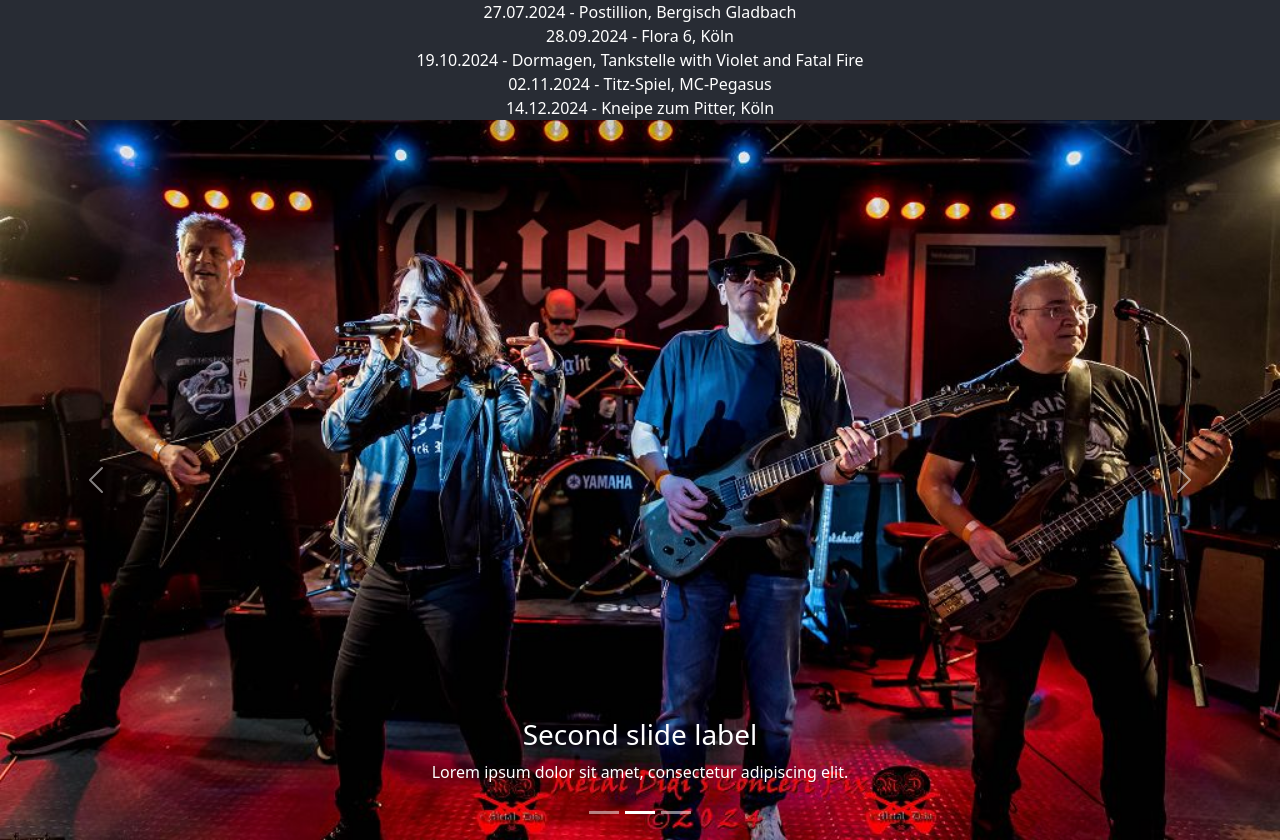
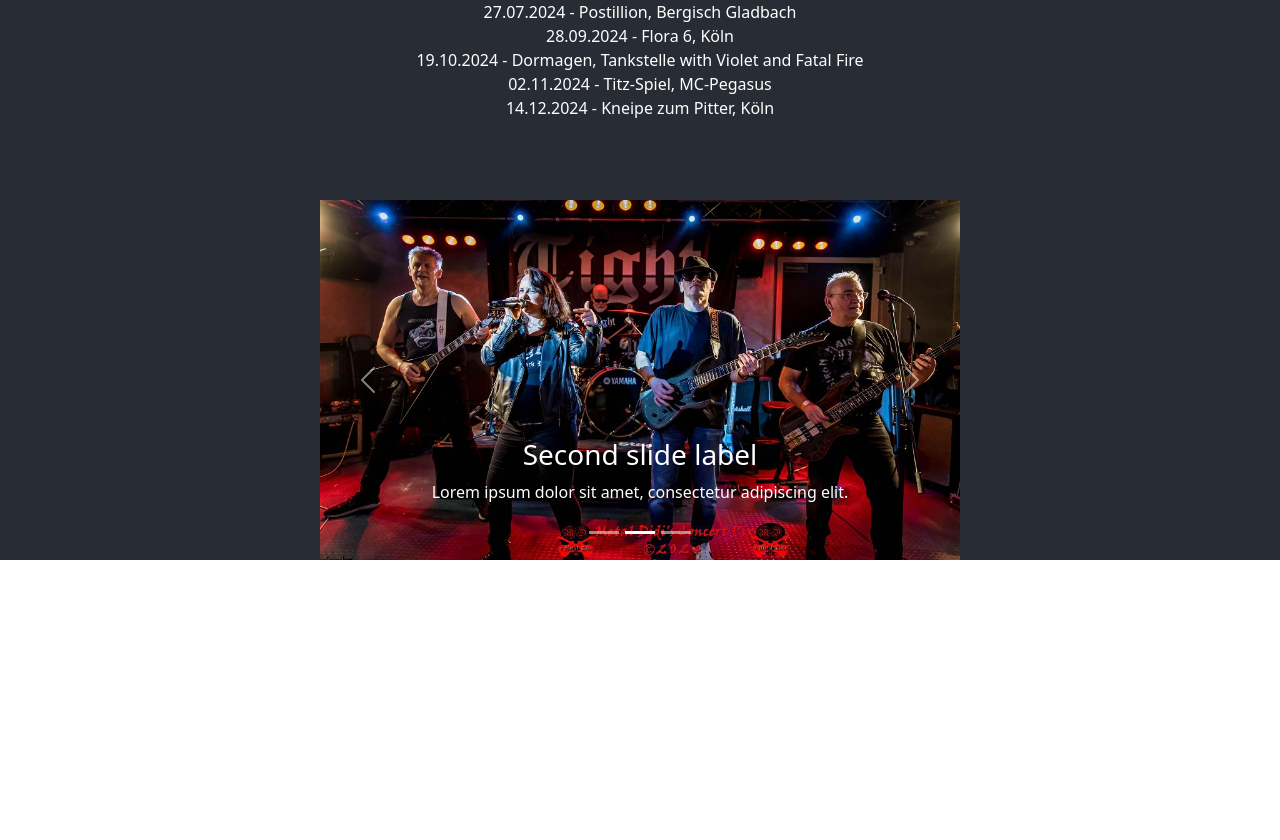
Before and after one commit to M1roel/tight-rock, a React (Create React App) app: page / in a window 1280 px wide. Shown: the part 905-1745 px from the top of the page. After the commit the page ends 1465 px from the top, so only its background shows below. Built offline with nearby package versions, Linux system fonts and the light colour scheme.

Commit message:
Carousel angepasst auf 50% Groesse und Hintergrundfarbe für die ganze Seite gesetzt

```diff
--- a/package.json
+++ b/package.json
@@ -37,5 +37,8 @@
       "last 1 firefox version",
       "last 1 safari version"
     ]
+  },
+  "devDependencies": {
+    "@babel/plugin-proposal-private-property-in-object": "^7.21.11"
   }
 }
--- a/src/App.css
+++ b/src/App.css
@@ -1,5 +1,6 @@
 .App {
   text-align: center;
+  background-color: #282c34;
 }
 
 .App-header {
@@ -62,7 +63,7 @@
 .Tour-container ul {
   list-style-type: none; /* Entfernt die Aufzählungszeichen */
   margin-top: 0;
-  margin-bottom: 0;
+  margin-bottom: 80px;
   padding-top: 0;
   padding-bottom: 0;
   list-style-type: none;
@@ -86,3 +87,9 @@
   padding-bottom: 0;
   text-align: center; /* Ändert die Ausrichtung auf zentriert */
 }
+
+.Carousel-container {
+  width: 50%;
+  margin: auto;
+  background-color: #282c34;
+}
--- a/src/components/Body.js
+++ b/src/components/Body.js
@@ -20,7 +20,9 @@ function Body() {
           <li>14.12.2024 - Kneipe zum Pitter, Köln</li>
         </ul>
       </div>
-      <ControlledCarousel />
+      <div className="Carousel-container">
+        <ControlledCarousel />
+      </div>
     </div>
   );
 }
```
Also changed, not shown: 1 other file (tests, documents, lock files or other folders).
